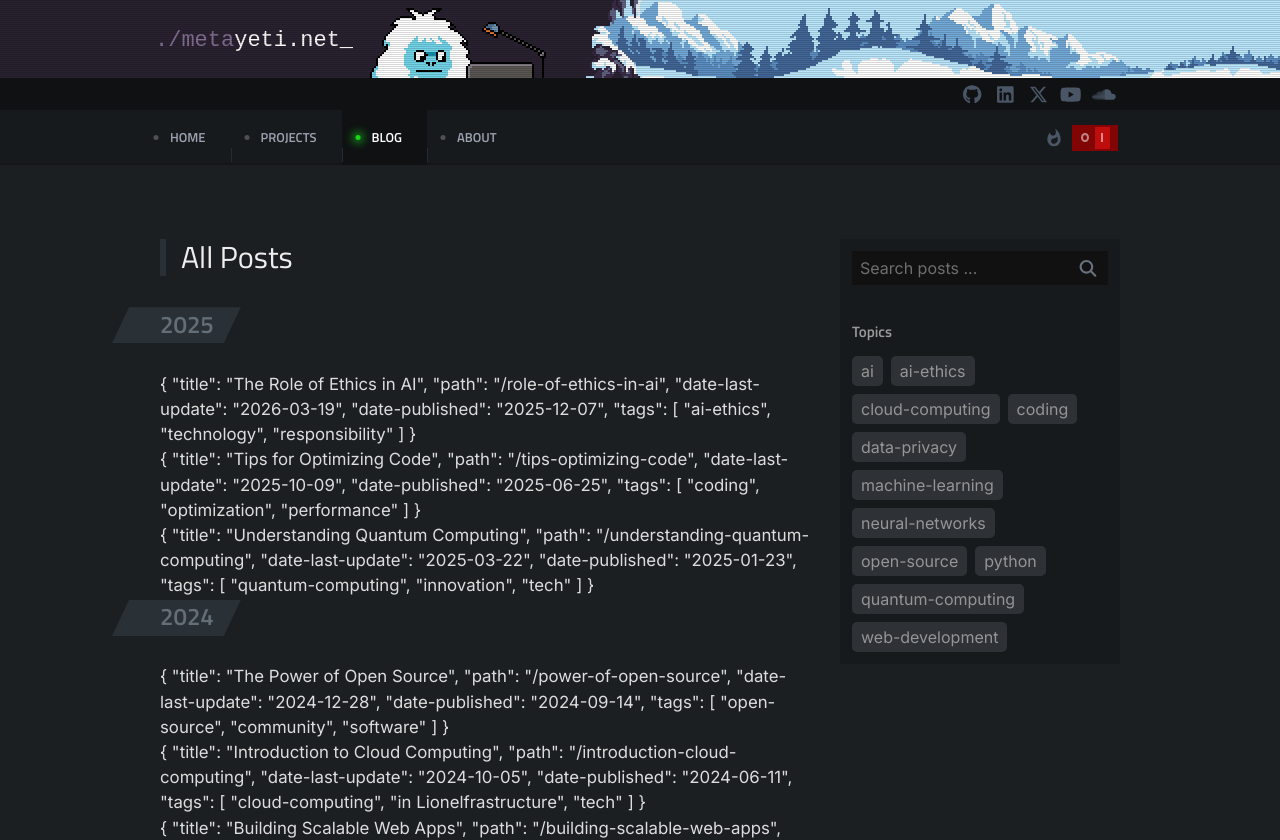
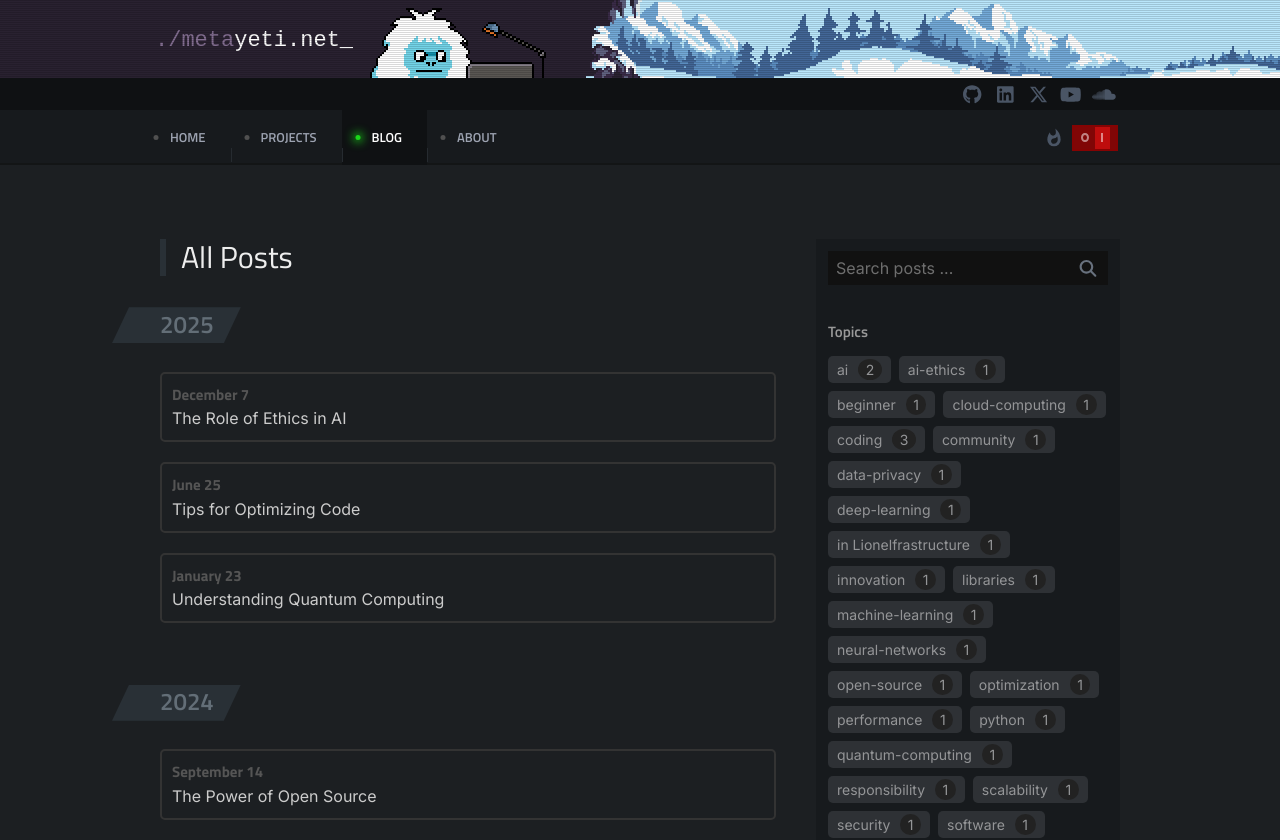
Before and after one commit to metayeti/metayeti.net, a Vue app: page /blog in a window 1280 px wide. Shown: the top 840 px of the page. Built offline with nearby package versions, Linux system fonts and the light colour scheme; a web font is replaced by a local one; what markdown-it-anchor would draw is missing.

Commit message:
Blog index concept

```diff
--- a/src/shared/humanize.js
+++ b/src/shared/humanize.js
@@ -13,3 +13,16 @@ export function getHumanReadableDate(dateStr) {
 		year: 'numeric'
 	});
 }
+
+/**
+ * Will convert "2025-04-25" to "April 25"
+ *
+ * @param {string} dateStr
+ * @returns {string}
+ */
+export function getHumanReadableDateWithoutYear(dateStr) {
+	return new Date(dateStr).toLocaleDateString('en-US', {
+		month: 'long',
+		day: 'numeric'
+	});
+}
--- a/src/views/BlogView.vue
+++ b/src/views/BlogView.vue
@@ -1,5 +1,5 @@
 <script setup>
-import { loadJSON } from '@/shared';
+import { getHumanReadableDateWithoutYear, loadJSON } from '@/shared';
 import { ref, onMounted, useTemplateRef, computed } from 'vue';
 import { RouterLink } from 'vue-router';
 
@@ -28,13 +28,16 @@ const postsByYear = computed(() => {
 });
 
 const tagList = computed(() => {
-	const s = new Set();
-	blogListing.value.forEach(post => {
-		if (post.tags) {
-			s.add(...post.tags);
-		}
-	});
-	return [...s].sort();
+    const tagCounts = new Map();
+    blogListing.value.forEach(post => {
+        if (Array.isArray(post.tags)) {
+            post.tags.forEach(tag => {
+                tagCounts.set(tag, (tagCounts.get(tag) ?? 0) + 1);
+            });
+        }
+    });
+    // Return sorted array of [tag, count] pairs
+    return Array.from(tagCounts.entries()).sort((a, b) => a[0].localeCompare(b[0]));
 });
 
 // -- search --
@@ -48,25 +51,33 @@ const handleSearch = () => {
 
 <template>
 	<!-- <br v-for="i in 100" :key="i"> -->
-	<div class="flex flex-col-reverse items-start md:flex-row gap-20 md:gap-5">
+	<div class="blog-posts flex flex-col-reverse items-start md:flex-row gap-20 md:gap-10">
 		<div class="flex-1">
 
 			<h2>All Posts</h2>
 
 			<div
-				v-for="(item, index) in postsByYear"
-				:key="item[0]"
+				class="pb-[60px]"
+				v-for="[year, data] in postsByYear"
+				:key="year"
 			>
-				<h3>{{ item[0] }}</h3>
+				<h3>{{ year }}</h3>
 
-				<div
-					v-for="data in item[1]"
-				>
-					<div>{{ data }}</div>
+				<div class="flex flex-col gap-5">
+					<RouterLink
+						class="blog-entry"
+						:to="`/blog${post_data.path}`"
+						v-for="post_data in data"
+						:key="post_data.title"
+					>
+						<!-- <div>{{ post_data }}</div> -->
+						<div class="entry-date">{{ getHumanReadableDateWithoutYear(post_data['date-published']) }}</div>
+						<div class="entry-title">{{ post_data.title }}</div>
+					</RouterLink>
 				</div>
 			</div>
 		</div>
-		<div class="sidebar flex-none p-3 flex flex-col gap-9 md:max-w-70">
+		<div class="sidebar flex-none p-3 flex flex-col gap-9 md:max-w-76">
 
 			<form @submit.prevent="handleSearch" class="search-box flex flex-row">
 				<input ref="search-input" type="text" placeholder="Search posts ...">
@@ -80,11 +91,12 @@ const handleSearch = () => {
 				<div class="tag-list flex flex-row flex-wrap gap-2">
 
 					<button
-						v-for="item in tagList"
-						:key="item"
+						v-for="[tag, count] in tagList"
+						:key="tag"
 						class="tag"
 					>
-						{{ item }}
+						<span class="tag-name">{{ tag }}</span>
+						<span class="tag-count">{{ count }}</span>
 					</button>
 				</div>
 			</div>
@@ -105,6 +117,29 @@ const handleSearch = () => {
 </template>
 
 <style scoped lang="scss">
+.blog-posts {
+	.blog-entry {
+		padding: 10px;
+		border: 2px solid #333;
+		border-radius: 5px;
+
+		&:hover, &:focus {
+			border-color: var(--my-content-link);
+			transform: translateX(-1px);
+		}
+
+		.entry-date {
+			font-family: "Titillium Web", sans-serif;
+			color: #555;
+			font-weight: bold;
+			font-size: 15px;
+		}
+		.entry-title {
+			color: #ccc;
+			font-size: 16px;
+		}
+	}
+}
 .sidebar {
 	background-color: var(--my-sidebar-background);
 
@@ -151,7 +186,7 @@ const handleSearch = () => {
 		color: var(--my-sidebar-tag-text);
 		padding: 3px 9px;
 		//font-family: "Titillium Web", sans-serif;
-		font-size: 16px;
+		font-size: 14px;
 		font-weight: 400;
 		border-radius: 5px;
 		cursor: pointer;
@@ -160,6 +195,16 @@ const handleSearch = () => {
 			background-color: var(--my-sidebar-tag-background-highlight);
 			color: var(--my-sidebar-tag-text-highlight);
 		}
+
+		.tag-name {
+		}
+		.tag-count {
+			display: inline-block;
+			padding: 0 7.5px;
+			margin-left: 10px;
+			background-color: #222;
+			border-radius: 50%;
+		}
 	}
 }
 </style>
```
